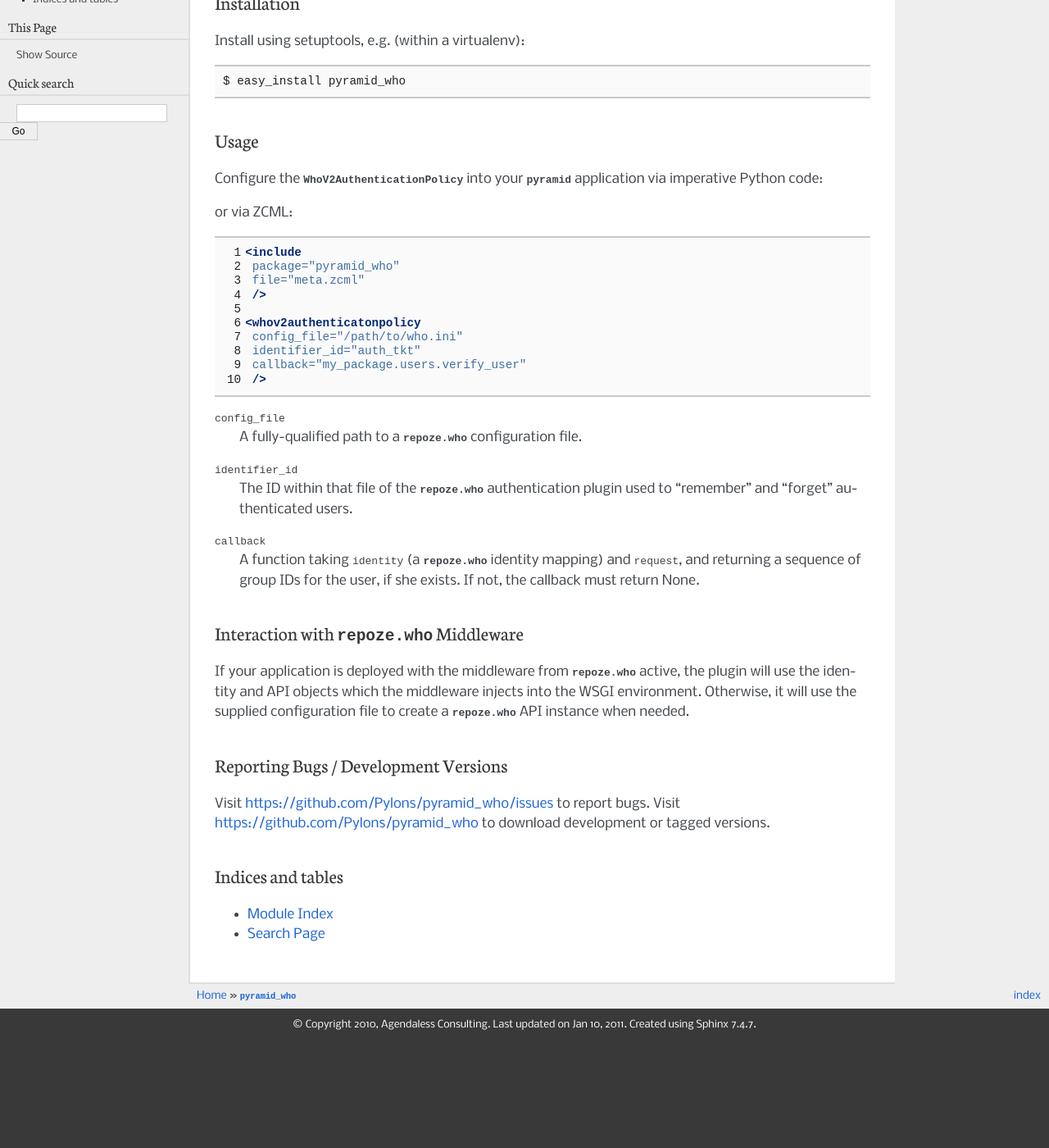
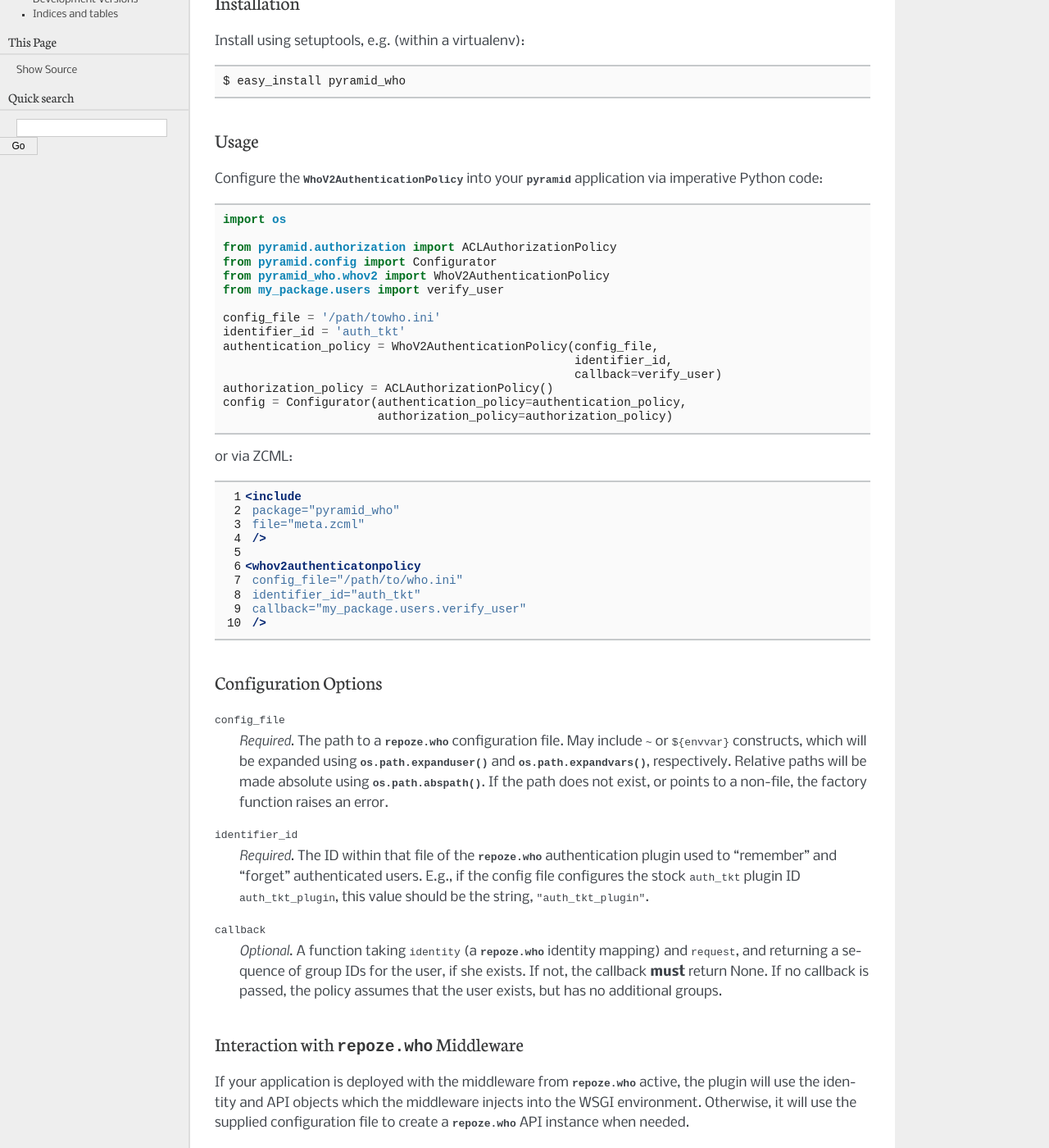
Before and after one commit to Pylons/pyramid_who, a Sphinx documentation site: the page built from docs/index.rst, in a window 1280 px wide and 1400 px high, scrolled down 449 px. Shown: the whole window at 82% size. Built offline with Sphinx 7.4.7, drawn with Linux system fonts in a browser that asks for light colours; before the commit the page ends 1718 px from its top, so only the background shows below that; some of the changed text lies outside the part shown.

Commit message:
Expand ~ and $(envvar} in config file path.

```diff
--- a/CHANGES.txt
+++ b/CHANGES.txt
@@ -1,7 +1,7 @@
 Next release
 ------------
 
-0.1 (2011-01-04)
+0.1 (2011-01-10)
 ----------------
 
-- Added an authentication policy specifc to ``repoze.who >= 2.0dev``.
+- Initial public version.
--- a/docs/index.rst
+++ b/docs/index.rst
@@ -19,6 +19,7 @@
 application via imperative Python code:
 
 .. code-block:: python
+
    import os
 
    from pyramid.authorization import ACLAuthorizationPolicy
@@ -52,17 +53,30 @@
     />
 
 
+Configuration Options
+---------------------
+
 ``config_file``
-    A fully-qualified path to a :mod:`repoze.who` configuration file.
+    *Required*.  The path to a :mod:`repoze.who` configuration file.  May
+    include ``~`` or ``${envvar}`` constructs, which will be expanded using
+    :func:`os.path.expanduser` and :func:`os.path.expandvars`, respectively.
+    Relative paths will be made absolute using :func:`os.path.abspath`.
+    If the path does not exist, or points to a non-file, the factory
+    function raises an error.
 
 ``identifier_id``
-    The ID within that file of the :mod:`repoze.who` authentication plugin
-    used to "remember" and "forget" authenticated users.
+    *Required*.  The ID within that file of the :mod:`repoze.who`
+    authentication plugin used to "remember" and "forget" authenticated users.
+    E.g., if the config file configures the stock ``auth_tkt`` plugin ID
+    ``auth_tkt_plugin``, this value should be the string,
+    ``"auth_tkt_plugin"``.
 
 ``callback``
-    A function taking ``identity`` (a :mod:`repoze.who` identity mapping)
-    and ``request``, and returning a sequence of group IDs for the user, if
-    she exists.  If not, the callback must return None.
+    *Optional*.  A function taking ``identity`` (a :mod:`repoze.who` identity
+    mapping) and ``request``, and returning a sequence of group IDs for the
+    user, if she exists.  If not, the callback **must** return None.  If no
+    callback is passed, the policy assumes that the user exists, but has
+    no additional groups.
 
 
 Interaction with :mod:`repoze.who` Middleware
```
Also changed, not shown: 2 other files.
